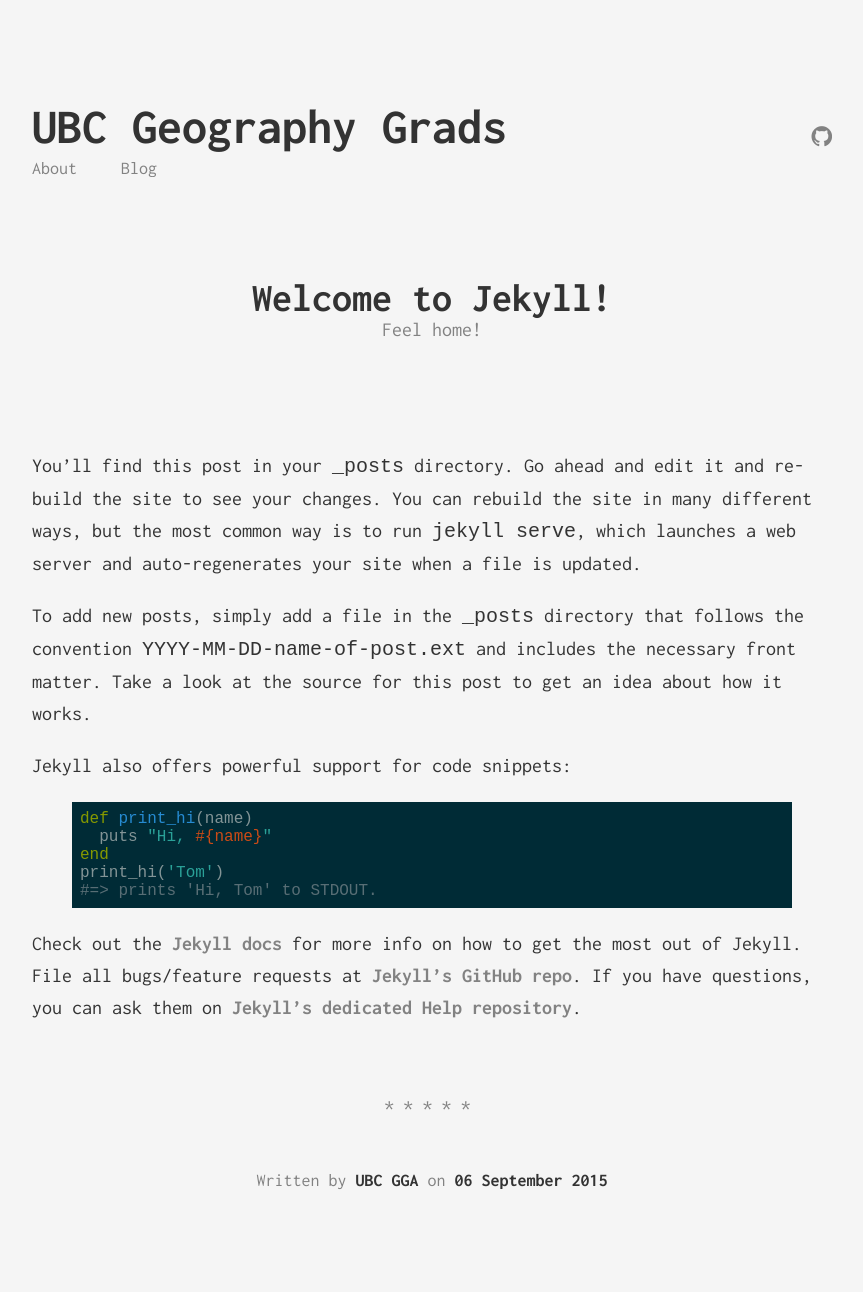
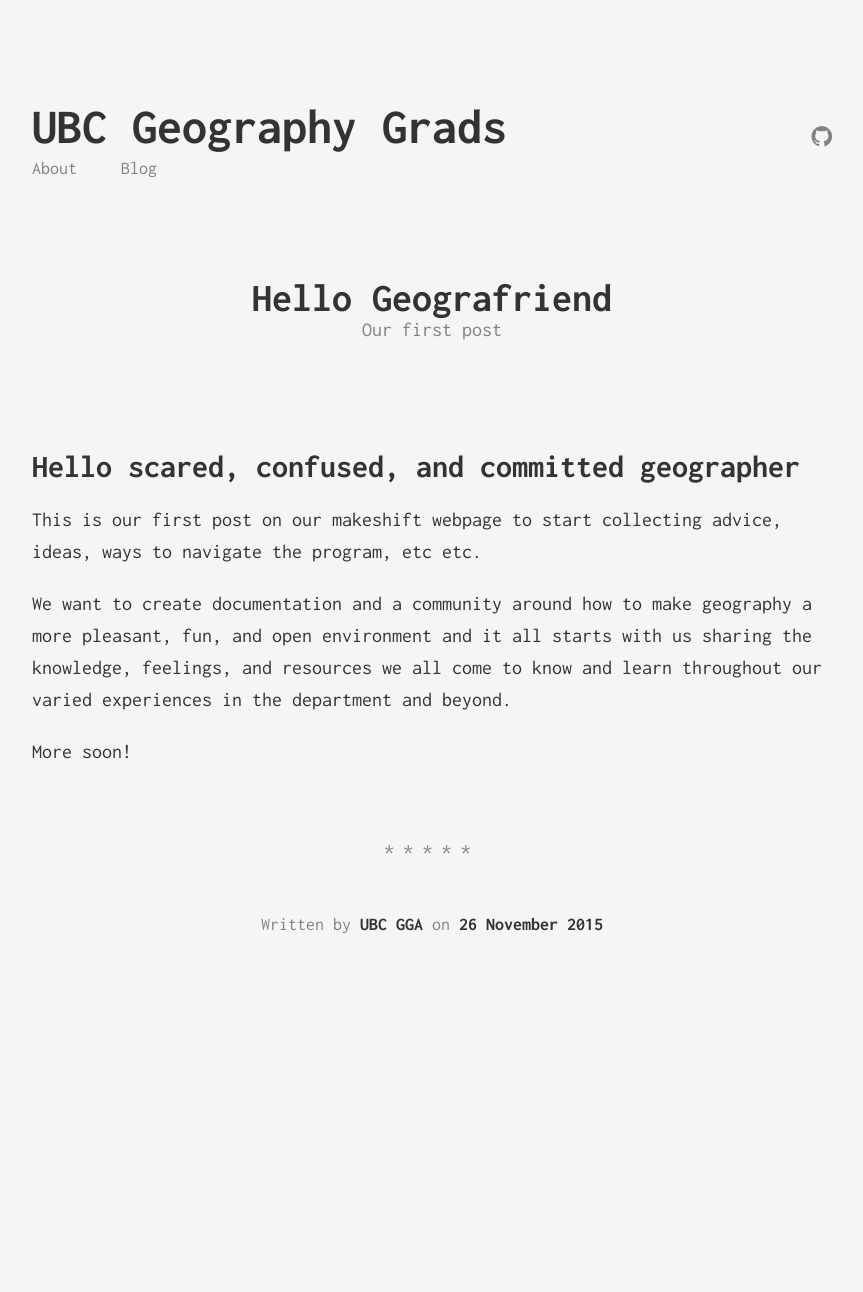
Before and after one commit to ubcgga/ubcgga.github.io, a Jekyll site: the page built from _posts/2015-09-06-welcome-to-jekyll.markdown, in a window 1280 px wide. Shown: the whole page, without its empty margins (208-1071 px from the left). Built offline with Jekyll 4.4.1, drawn with Linux system fonts in a browser that asks for light colours; after the commit the page ends 1036 px from its top, so only the background shows below that.

Commit message:
added first post

```diff
--- a/_posts/2015-09-06-welcome-to-jekyll.markdown
+++ b/_posts/2015-09-06-welcome-to-jekyll.markdown
@@ -1,26 +1,15 @@
 ---
 layout: post
-title:  "Welcome to Jekyll!"
-subtitle: "Feel home!"
-date:   2015-09-06 23:34:01
-categories: [design, tool]
+title:  "Hello Geografriend"
+subtitle: "Our first post"
+date:   2015-11-26 23:34:01
+categories: [advice, thrive]
 ---
-You’ll find this post in your `_posts` directory. Go ahead and edit it and re-build the site to see your changes. You can rebuild the site in many different ways, but the most common way is to run `jekyll serve`, which launches a web server and auto-regenerates your site when a file is updated.
 
-To add new posts, simply add a file in the `_posts` directory that follows the convention `YYYY-MM-DD-name-of-post.ext` and includes the necessary front matter. Take a look at the source for this post to get an idea about how it works.
+# Hello scared, confused, and committed geographer
 
-Jekyll also offers powerful support for code snippets:
+This is our first post on our makeshift webpage to start collecting advice, ideas, ways to navigate the program, etc etc.
 
-{% highlight ruby %}
-def print_hi(name)
-  puts "Hi, #{name}"
-end
-print_hi('Tom')
-#=> prints 'Hi, Tom' to STDOUT.
-{% endhighlight %}
+We want to create documentation and a community around how to make geography a more pleasant, fun, and open environment and it all starts with us sharing the knowledge, feelings, and resources we all come to know and learn throughout our varied experiences in the department and beyond.
 
-Check out the [Jekyll docs][jekyll] for more info on how to get the most out of Jekyll. File all bugs/feature requests at [Jekyll’s GitHub repo][jekyll-gh]. If you have questions, you can ask them on [Jekyll’s dedicated Help repository][jekyll-help].
-
-[jekyll]:      http://jekyllrb.com
-[jekyll-gh]:   https://github.com/jekyll/jekyll
-[jekyll-help]: https://github.com/jekyll/jekyll-help
+More soon!
```
